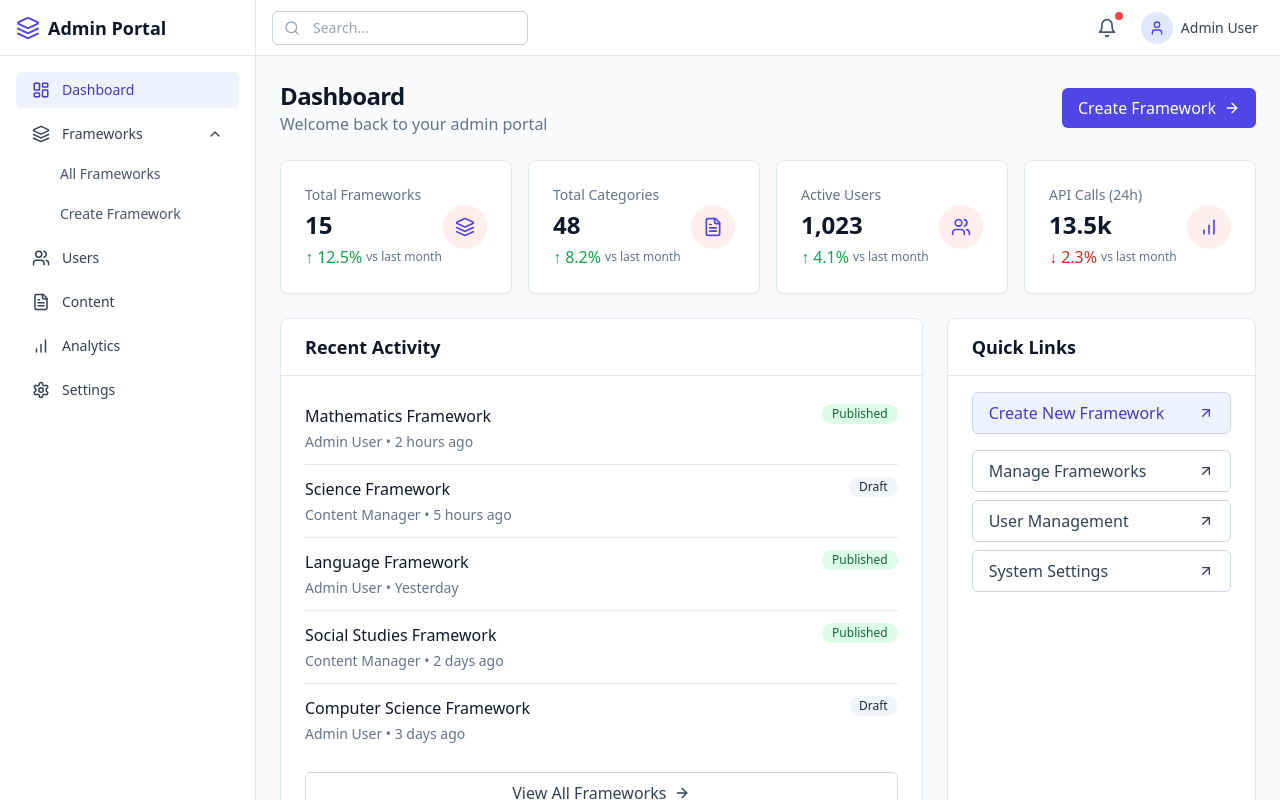
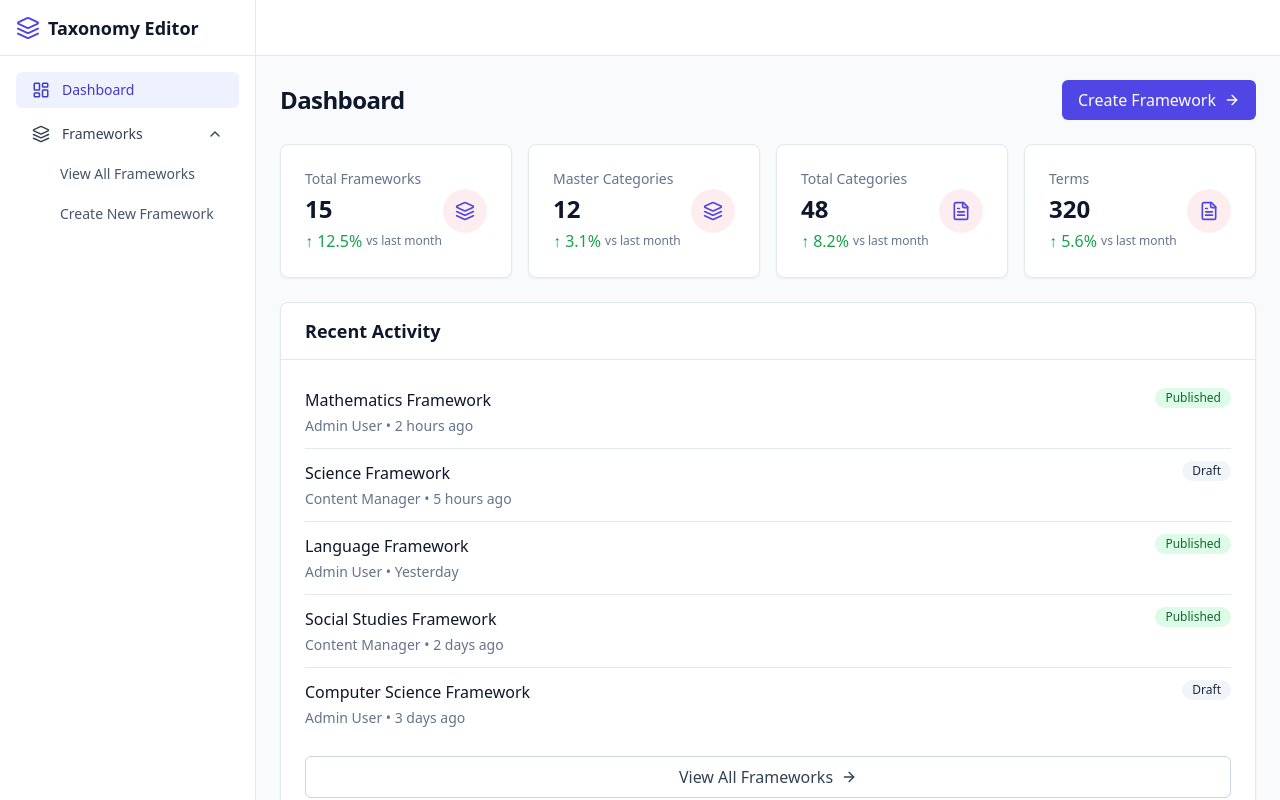
Before and after one commit to akash0708/automated-framework-creator, a React (Vite) app: page / in a window 1280 px wide. Built offline with nearby package versions, Linux system fonts and the light colour scheme.

Commit message:
added modal for viewing the terms in cateories, removed unnecessary ui components

```diff
--- a/src/components/layout/Header.tsx
+++ b/src/components/layout/Header.tsx
@@ -17,39 +17,6 @@ const Header: React.FC<HeaderProps> = ({ onMobileMenuClick }) => {
           >
             <Menu className="h-5 w-5" />
           </button>
-
-          <div className="relative hidden sm:block">
-            <div className="absolute inset-y-0 left-0 flex items-center pl-3 pointer-events-none">
-              <Search className="h-4 w-4 text-slate-400" />
-            </div>
-            <input
-              type="search"
-              placeholder="Search..."
-              className="py-1.5 pl-10 pr-4 text-sm border border-slate-300 rounded-md focus:outline-none focus:ring-2 focus:ring-indigo-500 focus:border-indigo-500 w-64"
-            />
-          </div>
-        </div>
-
-        <div className="flex items-center space-x-3">
-          <button className="p-1.5 rounded-md text-slate-600 hover:bg-slate-100 relative">
-            <Bell className="h-5 w-5" />
-            <span className="absolute top-0 right-0 block h-2 w-2 rounded-full bg-red-500 ring-2 ring-white" />
-          </button>
-
-          <div className="flex items-center ml-2">
-            <div className="relative">
-              <Button
-                variant="ghost"
-                className="flex items-center text-sm p-1.5"
-                aria-label="User menu"
-              >
-                <div className="h-8 w-8 rounded-full bg-indigo-100 flex items-center justify-center text-indigo-600 mr-2">
-                  <User className="h-4 w-4" />
-                </div>
-                <span className="hidden md:block font-medium">Admin User</span>
-              </Button>
-            </div>
-          </div>
         </div>
       </div>
     </header>
--- a/src/components/layout/Sidebar.tsx
+++ b/src/components/layout/Sidebar.tsx
@@ -109,7 +109,7 @@ const Sidebar: React.FC<SidebarProps> = ({ isMobileOpen, setIsMobileOpen }) => {
         <div className="flex h-14 items-center justify-between px-4 border-b border-border">
           <Link to="/" className="flex items-center">
             <Layers className="h-6 w-6 text-indigo-600" />
-            <span className="ml-2 text-lg font-semibold">Admin Portal</span>
+            <span className="ml-2 text-lg font-semibold">Taxonomy Editor</span>
           </Link>
           <button
             className="rounded-md p-1 text-slate-500 hover:bg-slate-100 lg:hidden"
@@ -151,7 +151,7 @@ const Sidebar: React.FC<SidebarProps> = ({ isMobileOpen, setIsMobileOpen }) => {
                 )}
                 onClick={closeMobileMenu}
               >
-                All Frameworks
+                View All Frameworks
               </Link>
               <Link
                 to="/frameworks/create"
@@ -163,41 +163,9 @@ const Sidebar: React.FC<SidebarProps> = ({ isMobileOpen, setIsMobileOpen }) => {
                 )}
                 onClick={closeMobileMenu}
               >
-                Create Framework
+                Create New Framework
               </Link>
             </NavItem>
-
-            <NavItem
-              to="/users"
-              icon={<Users size={18} />}
-              label="Users"
-              active={location.pathname.includes('/users')}
-              onClick={closeMobileMenu}
-            />
-
-            <NavItem
-              to="/content"
-              icon={<FileText size={18} />}
-              label="Content"
-              active={location.pathname.includes('/content')}
-              onClick={closeMobileMenu}
-            />
-
-            <NavItem
-              to="/analytics"
-              icon={<BarChart size={18} />}
-              label="Analytics"
-              active={location.pathname.includes('/analytics')}
-              onClick={closeMobileMenu}
-            />
-
-            <NavItem
-              to="/settings"
-              icon={<Settings size={18} />}
-              label="Settings"
-              active={location.pathname.includes('/settings')}
-              onClick={closeMobileMenu}
-            />
           </ul>
         </nav>
       </aside>
--- /dev/null
+++ b/src/components/ui/AssociationCategories.tsx
@@ -0,0 +1,107 @@
+import React, { useState } from 'react';
+import Modal from './Modal';
+import Button from './Button';
+import Badge from './Badge';
+
+interface Term {
+  identifier: string;
+  name: string;
+}
+
+interface Category {
+  name: string;
+  identifier: string;
+  terms: Term[];
+}
+
+interface AssociationCategoriesProps {
+  categories: Category[];
+}
+
+const AssociationCategories: React.FC<AssociationCategoriesProps> = ({ categories }) => {
+  const [showModal, setShowModal] = useState(false);
+  const [expandedCategory, setExpandedCategory] = useState<string | null>(null);
+
+  const handleShowMore = () => {
+    setShowModal(true);
+    setExpandedCategory(null);
+  };
+
+  const handleBadgeClick = (id: string) => {
+    setShowModal(true);
+    setExpandedCategory(id);
+  };
+
+  const handleCloseModal = () => {
+    setShowModal(false);
+    setExpandedCategory(null);
+  };
+
+  const handleCategoryClick = (id: string) => {
+    setExpandedCategory(expandedCategory === id ? null : id);
+  };
+
+  const visibleCategories = categories.slice(0, 4);
+  const hasMore = categories.length > 4;
+
+  return (
+    <div>
+      <div className="flex flex-wrap gap-1">
+        {visibleCategories.map(cat => (
+          <span
+            key={cat.identifier}
+            className="cursor-pointer relative group"
+            onClick={() => handleBadgeClick(cat.identifier)}
+          >
+            <Badge className="bg-indigo-100 text-indigo-800">
+              {cat.name}
+            </Badge>
+            <div className="absolute left-1/2 -translate-x-1/2 -top-7 z-10 hidden group-hover:block bg-slate-800 text-white text-xs rounded px-2 py-1 whitespace-nowrap shadow-lg">
+              Click to expand
+            </div>
+          </span>
+        ))}
+        {hasMore && (
+          <Button size="sm" variant="outline" onClick={handleShowMore} className="ml-1 px-2 py-0.5 text-xs">Show More</Button>
+        )}
+      </div>
+      <Modal open={showModal} onClose={handleCloseModal} title="All Categories">
+        <div className="space-y-2">
+          {categories.map(cat => (
+            <div key={cat.identifier}>
+              <button
+                className="w-full text-left font-medium py-2 px-2 rounded hover:bg-slate-100 focus:outline-none focus:bg-slate-200 flex items-center justify-between"
+                onClick={() => handleCategoryClick(cat.identifier)}
+              >
+                <span>{cat.name}</span>
+                <span
+                  className={`transition-transform ml-2 inline-block ${expandedCategory === cat.identifier ? 'rotate-90' : ''}`}
+                  aria-hidden="true"
+                >
+                  <svg width="16" height="16" viewBox="0 0 20 20" fill="none" xmlns="http://www.w3.org/2000/svg">
+                    <path d="M6 8L10 12L14 8" stroke="#4B5563" strokeWidth="1.5" strokeLinecap="round" strokeLinejoin="round"/>
+                  </svg>
+                </span>
+              </button>
+              {expandedCategory === cat.identifier && (
+                <div className="pl-4 py-1">
+                  {cat.terms && cat.terms.length > 0 ? (
+                    <ul className="list-disc ml-4">
+                      {cat.terms.map(term => (
+                        <li key={term.identifier} className="py-0.5">{term.name}</li>
+                      ))}
+                    </ul>
+                  ) : (
+                    <span className="text-slate-500 text-sm">No terms</span>
+                  )}
+                </div>
+              )}
+            </div>
+          ))}
+        </div>
+      </Modal>
+    </div>
+  );
+};
+
+export default AssociationCategories;
--- /dev/null
+++ b/src/components/ui/Modal.tsx
@@ -0,0 +1,29 @@
+import React from 'react';
+
+interface ModalProps {
+  open: boolean;
+  onClose: () => void;
+  title?: string;
+  children: React.ReactNode;
+}
+
+const Modal: React.FC<ModalProps> = ({ open, onClose, title, children }) => {
+  if (!open) return null;
+  return (
+    <div className="fixed inset-0 z-50 flex items-center justify-center bg-black bg-opacity-40">
+      <div className="bg-white rounded-lg shadow-lg max-w-lg w-full p-6 relative">
+        <button
+          className="absolute top-2 right-2 text-slate-500 hover:text-slate-700"
+          onClick={onClose}
+          aria-label="Close modal"
+        >
+          <span aria-hidden="true">&times;</span>
+        </button>
+        {title && <h2 className="text-lg font-semibold mb-4">{title}</h2>}
+        {children}
+      </div>
+    </div>
+  );
+};
+
+export default Modal;
--- a/src/pages/Dashboard.tsx
+++ b/src/pages/Dashboard.tsx
@@ -75,7 +75,6 @@ const Dashboard: React.FC = () => {
       <div className="flex justify-between items-center">
         <div>
           <h1 className="text-2xl font-bold tracking-tight">Dashboard</h1>
-          <p className="text-muted-foreground">Welcome back to your admin portal</p>
         </div>
         <Button
           rightIcon={<ArrowRight size={16} />}
@@ -94,27 +93,27 @@ const Dashboard: React.FC = () => {
           trend={{ value: "12.5%", positive: true }}
         />
         <StatCard
+          title="Master Categories"
+          value="12"
+          icon={<Layers className="h-5 w-5 text-indigo-600" />}
+          trend={{ value: "3.1%", positive: true }}
+        />
+        <StatCard
           title="Total Categories"
           value="48"
           icon={<FileText className="h-5 w-5 text-indigo-600" />}
           trend={{ value: "8.2%", positive: true }}
         />
         <StatCard
-          title="Active Users"
-          value="1,023"
-          icon={<Users className="h-5 w-5 text-indigo-600" />}
-          trend={{ value: "4.1%", positive: true }}
-        />
-        <StatCard
-          title="API Calls (24h)"
-          value="13.5k"
-          icon={<BarChart className="h-5 w-5 text-indigo-600" />}
-          trend={{ value: "2.3%", positive: false }}
+          title="Terms"
+          value="320"
+          icon={<FileText className="h-5 w-5 text-indigo-600" />}
+          trend={{ value: "5.6%", positive: true }}
         />
       </div>
 
-      <div className="grid gap-6 md:grid-cols-2 lg:grid-cols-3">
-        <Card className="md:col-span-2 animate-fade-in">
+      <div className="grid gap-6">
+        <Card className="animate-fade-in">
           <CardHeader>
             <CardTitle>Recent Activity</CardTitle>
           </CardHeader>
@@ -156,54 +155,10 @@ const Dashboard: React.FC = () => {
               variant="outline"
               rightIcon={<ArrowRight size={16} />}
             >
-              <Link to="/frameworks">
+              <Link to="/frameworks/">
                 View All Frameworks
               </Link>
             </Button>
-          </CardContent>
-        </Card>
-
-        <Card className="animate-fade-in">
-          <CardHeader>
-            <CardTitle>Quick Links</CardTitle>
-          </CardHeader>
-          <CardContent>
-            <div className="space-y-2">
-              <Button
-                className="w-full justify-between mb-2 bg-indigo-50 text-indigo-700 hover:bg-indigo-100"
-                variant="outline"
-                rightIcon={<ArrowUpRight size={16} />}
-              >
-                <Link to="/frameworks/create">
-                  Create New Framework
-                </Link>
-              </Button>
-              <Button
-                className="w-full justify-between mb-2"
-                variant="outline"
-                rightIcon={<ArrowUpRight size={16} />}
-              >
-                <Link to="/frameworks">
-                  Manage Frameworks
-                </Link>
-              </Button>
-              <Button
-                className="w-full justify-between mb-2"
-                variant="outline"
-                rightIcon={<ArrowUpRight size={16} />}
-              >
-                <Link to="/users">
-                  User Management
-                </Link>
-              </Button>
-              <Button
-                className="w-full justify-between"
-                variant="outline"
-                rightIcon={<ArrowUpRight size={16} />}
-              >
-                System Settings
-              </Button>
-            </div>
           </CardContent>
         </Card>
       </div>
```
Also changed, not shown: src/pages/frameworks/FrameworkDetails.tsx (+10 -20 lines).
